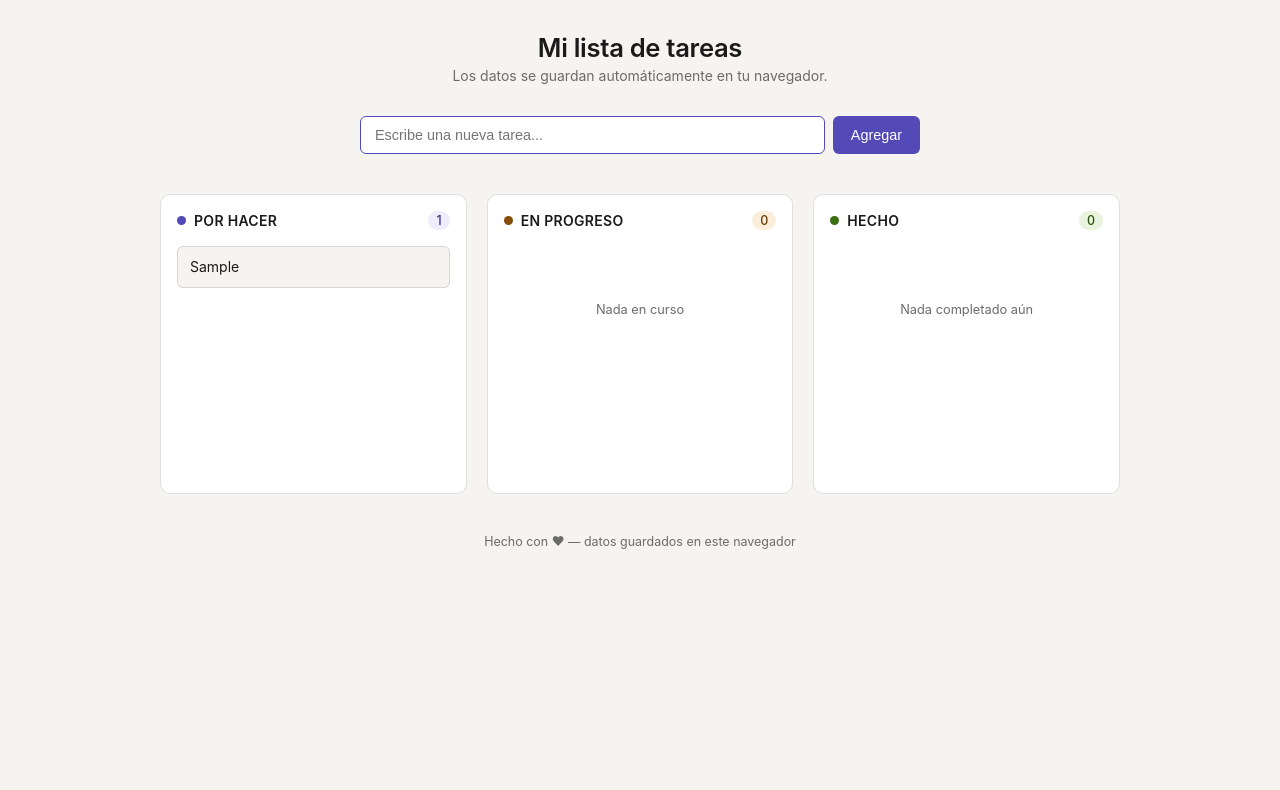
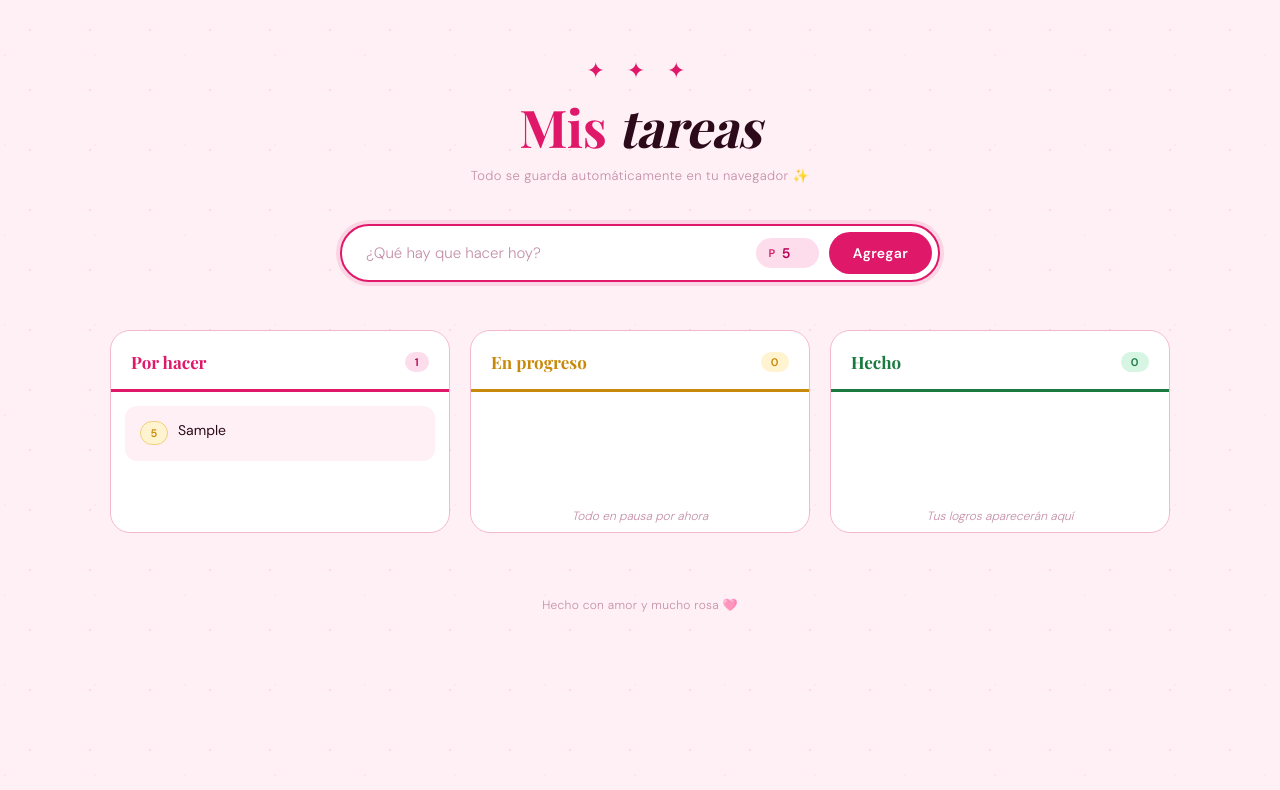
Before and after one commit to bilbaouribefernanda/TO-DO-APP-, a plain HTML site: page index.html in a window 1280 px wide. Both pictures are taken after typing "Sample" into the empty fields and a click on the button "Agregar". Drawn offline with nearby package versions, Linux system fonts and the light colour scheme; a web font is replaced by a local one.

Commit message:
Update index.html

```diff
--- a/index.html
+++ b/index.html
@@ -3,334 +3,442 @@
 <head>
 <meta charset="UTF-8">
 <meta name="viewport" content="width=device-width, initial-scale=1.0">
-<title>Mi lista de tareas</title>
+<title>Mis Tareas ✨</title>
+<link rel="preconnect" href="https://fonts.googleapis.com">
+<link href="https://fonts.googleapis.com/css2?family=Playfair+Display:ital,wght@0,700;1,700&family=DM+Sans:wght@300;400;500;600&display=swap" rel="stylesheet">
 <style>
 *, *::before, *::after { box-sizing: border-box; margin: 0; padding: 0; }
 
 :root {
-    --bg: #f5f4f0;
-    --surface: #ffffff;
-    --border: rgba(0,0,0,0.12);
-    --text: #1a1a1a;
-    --text-muted: #6b6b6b;
-    --todo-bg: #eeedfe;
-    --todo-accent: #534ab7;
-    --todo-text: #3c3489;
-    --progress-bg: #faeeda;
-    --progress-accent: #854f0b;
-    --progress-text: #633806;
-    --done-bg: #eaf3de;
-    --done-accent: #3b6d11;
-    --done-text: #27500a;
-    --radius: 10px;
-    --radius-sm: 6px;
-    --shadow: 0 1px 3px rgba(0,0,0,0.08);
-  }
-
-  @media (prefers-color-scheme: dark) {
-    :root {
-      --bg: #1a1a1a;
-      --surface: #252525;
-      --border: rgba(255,255,255,0.1);
-      --text: #e8e6e0;
-      --text-muted: #888;
-      --todo-bg: #26215c;
-      --todo-accent: #afa9ec;
-      --todo-text: #cecbf6;
-      --progress-bg: #412402;
-      --progress-accent: #fac775;
-      --progress-text: #faeeda;
-      --done-bg: #173404;
-      --done-accent: #97c459;
-      --done-text: #c0dd97;
-    }
+  --bg:        #fff0f5;
+  --surface:   #ffffff;
+  --border:    #f4b8ce;
+  --text:      #2d0a1a;
+  --text2:     #8a3a58;
+  --text3:     #c490a8;
+  --pink:      #e0186a;
+  --pink-deep: #b50052;
+  --pink-soft: #fddceb;
+  --hot:       #ff2d78;
+  --gold:      #c8890a;
+  --gold-bg:   #fff3d0;
+  --done-c:    #1a7a3f;
+  --done-bg:   #d6f5e3;
+  --r: 20px;
+  --r-sm: 12px;
+  --r-pill: 100px;
 }
 
 body {
-    font-family: -apple-system, BlinkMacSystemFont, 'Segoe UI', sans-serif;
+  font-family: 'DM Sans', sans-serif;
   background: var(--bg);
   color: var(--text);
   min-height: 100vh;
-    padding: 2rem 1rem;
 }
 
+/* sparkle confetti background */
+body::before {
+  content: '';
+  position: fixed;
+  inset: 0;
+  background-image:
+    radial-gradient(circle, #f48ab5 1.5px, transparent 1.5px),
+    radial-gradient(circle, #fdd5e8 1px, transparent 1px),
+    radial-gradient(circle, #fbc9dc 1px, transparent 1px);
+  background-size: 60px 60px, 40px 40px, 90px 90px;
+  background-position: 0 0, 20px 30px, 50px 10px;
+  opacity: .25;
+  pointer-events: none;
+  z-index: 0;
+}
+
+.wrap { position: relative; z-index: 1; }
+
+/* ── Header ── */
 header {
   text-align: center;
-    margin-bottom: 2rem;
+  padding: 56px 24px 40px;
+}
+
+.sparkles {
+  font-size: 22px;
+  letter-spacing: 8px;
+  display: block;
+  margin-bottom: 12px;
+  color: var(--pink);
 }
 
 header h1 {
-    font-size: 1.6rem;
-    font-weight: 600;
-    letter-spacing: -0.3px;
+  font-family: 'Playfair Display', Georgia, serif;
+  font-size: clamp(32px, 6vw, 52px);
+  font-weight: 700;
+  color: var(--pink);
+  letter-spacing: -0.5px;
+  line-height: 1.15;
+}
+
+header h1 em {
+  font-style: italic;
+  color: var(--text);
 }
 
 header p {
-    font-size: 0.875rem;
-    color: var(--text-muted);
-    margin-top: 4px;
+  font-size: 13px;
+  color: var(--text3);
+  margin-top: 10px;
+  font-weight: 300;
+  letter-spacing: .4px;
 }
 
-  .add-form {
-    display: flex;
-    gap: 8px;
-    max-width: 560px;
-    margin: 0 auto 2.5rem;
+/* ── Add form ── */
+.add-wrap {
+  max-width: 640px;
+  margin: 0 auto 48px;
+  padding: 0 20px;
 }
 
-  .add-form input {
-    flex: 1;
-    padding: 10px 14px;
-    border: 1px solid var(--border);
-    border-radius: var(--radius-sm);
+.add-card {
   background: var(--surface);
-    color: var(--text);
-    font-size: 0.9rem;
-    outline: none;
-    transition: border-color 0.15s;
+  border: 2px solid var(--border);
+  border-radius: var(--r-pill);
+  padding: 6px 6px 6px 24px;
+  display: flex;
+  align-items: center;
+  gap: 10px;
+  transition: border-color .2s, box-shadow .2s;
 }
 
-  .add-form input:focus {
-    border-color: var(--todo-accent);
+.add-card:focus-within {
+  border-color: var(--pink);
+  box-shadow: 0 0 0 4px rgba(224,24,106,.12);
 }
 
-  .add-form button {
-    padding: 10px 18px;
-    background: var(--todo-accent);
+.add-card input[type="text"] {
+  flex: 1;
+  border: none;
+  background: transparent;
+  font-family: 'DM Sans', sans-serif;
+  font-size: 15px;
+  color: var(--text);
+  outline: none;
+  min-width: 0;
+}
+
+.add-card input[type="text"]::placeholder { color: var(--text3); font-weight: 300; }
+
+.priority-pill {
+  display: flex;
+  align-items: center;
+  gap: 5px;
+  background: var(--pink-soft);
+  border-radius: var(--r-pill);
+  padding: 6px 12px;
+  flex-shrink: 0;
+}
+
+.priority-pill label {
+  font-size: 11px;
+  font-weight: 600;
+  color: var(--pink);
+  letter-spacing: .5px;
+  text-transform: uppercase;
+  white-space: nowrap;
+}
+
+.priority-pill input[type="number"] {
+  width: 26px;
+  border: none;
+  background: transparent;
+  font-family: 'DM Sans', sans-serif;
+  font-size: 14px;
+  font-weight: 600;
+  color: var(--pink-deep);
+  outline: none;
+  text-align: center;
+}
+
+.add-btn {
+  background: var(--pink);
   color: #fff;
   border: none;
-    border-radius: var(--radius-sm);
-    font-size: 0.9rem;
-    font-weight: 500;
+  border-radius: var(--r-pill);
+  padding: 12px 24px;
+  font-family: 'DM Sans', sans-serif;
+  font-size: 14px;
+  font-weight: 600;
   cursor: pointer;
+  letter-spacing: .3px;
   white-space: nowrap;
-    transition: opacity 0.15s;
+  transition: background .15s, box-shadow .15s, transform .1s;
 }
 
-  .add-form button:hover { opacity: 0.88; }
+.add-btn:hover { background: var(--pink-deep); box-shadow: 0 4px 16px rgba(224,24,106,.35); }
+.add-btn:active { transform: scale(.97); }
 
+/* ── Board ── */
 .board {
+  max-width: 1100px;
+  margin: 0 auto;
+  padding: 0 20px 64px;
   display: grid;
-    grid-template-columns: repeat(auto-fit, minmax(260px, 1fr));
-    gap: 1.25rem;
-    max-width: 960px;
-    margin: 0 auto;
+  grid-template-columns: repeat(3,1fr);
+  gap: 20px;
 }
 
+@media(max-width:720px){ .board { grid-template-columns:1fr; } }
+
+/* ── Column ── */
 .column {
   background: var(--surface);
-    border: 1px solid var(--border);
-    border-radius: var(--radius);
-    padding: 1rem;
-    min-height: 300px;
+  border: 1.5px solid var(--border);
+  border-radius: var(--r);
+  overflow: hidden;
 }
 
 .col-header {
+  padding: 20px 20px 16px;
   display: flex;
   align-items: center;
   justify-content: space-between;
-    margin-bottom: 1rem;
+  border-bottom: 3px solid transparent;
 }
 
-  .col-title {
-    display: flex;
-    align-items: center;
-    gap: 8px;
-    font-weight: 600;
-    font-size: 0.875rem;
-    letter-spacing: 0.3px;
-    text-transform: uppercase;
+.col-todo .col-header { border-bottom-color: var(--pink); }
+.col-prog .col-header { border-bottom-color: var(--gold); }
+.col-done .col-header { border-bottom-color: var(--done-c); }
+
+.col-label {
+  font-family: 'Playfair Display', serif;
+  font-size: 17px;
+  font-weight: 700;
+  color: var(--text);
 }
 
-  .col-dot {
-    width: 9px;
-    height: 9px;
-    border-radius: 50%;
+.col-todo .col-label { color: var(--pink); }
+.col-prog .col-label { color: var(--gold); }
+.col-done .col-label { color: var(--done-c); }
+
+.col-count {
+  font-size: 11px;
+  font-weight: 600;
+  letter-spacing: .5px;
+  padding: 3px 10px;
+  border-radius: var(--r-pill);
 }
 
-  .col-count {
-    font-size: 0.78rem;
-    font-weight: 500;
-    padding: 2px 8px;
-    border-radius: 20px;
-  }
-
-  .col-todo .col-dot    { background: var(--todo-accent); }
-  .col-todo .col-count  { background: var(--todo-bg); color: var(--todo-text); }
-  .col-prog .col-dot    { background: var(--progress-accent); }
-  .col-prog .col-count  { background: var(--progress-bg); color: var(--progress-text); }
-  .col-done .col-dot    { background: var(--done-accent); }
-  .col-done .col-count  { background: var(--done-bg); color: var(--done-text); }
+.col-todo .col-count { background: var(--pink-soft); color: var(--pink-deep); }
+.col-prog .col-count { background: var(--gold-bg);   color: var(--gold); }
+.col-done .col-count { background: var(--done-bg);   color: var(--done-c); }
 
 .task-list {
+  padding: 14px 14px;
   display: flex;
   flex-direction: column;
   gap: 8px;
-    min-height: 40px;
+  min-height: 100px;
 }
 
+.empty-msg {
+  text-align: center;
+  font-size: 12px;
+  font-weight: 300;
+  color: var(--text3);
+  padding: 16px 0 8px;
+  font-style: italic;
+}
+
+/* ── Task card ── */
 .task {
-    background: var(--bg);
-    border: 1px solid var(--border);
-    border-radius: var(--radius-sm);
-    padding: 10px 12px;
-    font-size: 0.875rem;
-    line-height: 1.4;
+  border-radius: var(--r-sm);
+  padding: 13px 14px;
   display: flex;
   align-items: flex-start;
-    gap: 8px;
+  gap: 10px;
   cursor: grab;
-    transition: box-shadow 0.15s, opacity 0.15s;
+  border: 1.5px solid transparent;
+  background: var(--bg);
+  transition: border-color .15s, box-shadow .15s;
   user-select: none;
 }
 
-  .task:active { cursor: grabbing; opacity: 0.7; }
-  .task.dragging { opacity: 0.4; }
-  .task.drag-over { box-shadow: 0 0 0 2px var(--todo-accent); }
+.task:hover {
+  border-color: var(--border);
+  box-shadow: 0 2px 12px rgba(224,24,106,.08);
+}
+
+.task:active { cursor: grabbing; opacity: .6; }
+.task.dragging { opacity: .3; }
+
+/* priority chip */
+.chip {
+  flex-shrink: 0;
+  height: 24px;
+  min-width: 28px;
+  padding: 0 8px;
+  border-radius: var(--r-pill);
+  display: flex;
+  align-items: center;
+  justify-content: center;
+  font-size: 11px;
+  font-weight: 700;
+  cursor: pointer;
+  transition: filter .15s, transform .1s;
+  margin-top: 1px;
+  letter-spacing: .3px;
+}
+
+.chip:hover { filter: brightness(.9); transform: scale(1.06); }
+
+.p-high { background: var(--pink);    color: #fff; }
+.p-mid  { background: var(--gold-bg); color: var(--gold); border: 1.5px solid #f0d080; }
+.p-low  { background: var(--done-bg); color: var(--done-c); }
+.p-done { background: #f0f0f0; color: #aaa; }
+
+.task-body { flex: 1; min-width: 0; }
 
 .task-text {
-    flex: 1;
+  font-size: 14px;
+  line-height: 1.55;
+  color: var(--text);
   word-break: break-word;
+  font-weight: 400;
 }
 
 .task-text.done-text {
   text-decoration: line-through;
-    color: var(--text-muted);
+  color: var(--text3);
 }
 
+/* inline priority editor */
+.p-editor { display: none; align-items: center; gap: 8px; margin-top: 8px; }
+.p-editor.open { display: flex; }
+.p-editor-label { font-size: 11px; color: var(--text3); white-space: nowrap; font-weight: 500; }
+.p-editor input[type="range"] { flex: 1; accent-color: var(--pink); cursor: pointer; }
+.p-val { font-size: 11px; font-weight: 700; color: var(--pink); min-width: 14px; text-align: right; }
+
+/* action buttons */
 .task-actions {
   display: flex;
-    gap: 4px;
+  align-items: flex-start;
+  gap: 2px;
+  opacity: 0;
+  transition: opacity .15s;
   flex-shrink: 0;
-    opacity: 0;
-    transition: opacity 0.15s;
+  padding-top: 1px;
 }
 
 .task:hover .task-actions { opacity: 1; }
 
-  .task-btn {
+.icon-btn {
   background: none;
   border: none;
   cursor: pointer;
-    padding: 2px 4px;
-    border-radius: 4px;
+  width: 26px;
+  height: 26px;
+  border-radius: 50%;
+  display: flex;
+  align-items: center;
+  justify-content: center;
   font-size: 13px;
-    color: var(--text-muted);
-    line-height: 1;
-    transition: background 0.12s, color 0.12s;
+  color: var(--text3);
+  transition: background .12s, color .12s;
 }
 
-  .task-btn:hover {
-    background: var(--border);
-    color: var(--text);
-  }
+.icon-btn:hover { background: var(--pink-soft); color: var(--pink); }
+.icon-btn.del:hover { background: #ffe0e8; color: var(--pink-deep); }
 
-  .task-btn.del:hover {
-    background: #fde8e8;
-    color: #c0392b;
-  }
-
-  .move-btns {
-    display: flex;
-    flex-direction: column;
-    gap: 2px;
-  }
-
-  .empty-msg {
-    font-size: 0.8rem;
-    color: var(--text-muted);
-    text-align: center;
-    padding: 1rem 0;
-  }
-
+/* footer */
 footer {
   text-align: center;
-    margin-top: 2.5rem;
-    font-size: 0.78rem;
-    color: var(--text-muted);
+  padding: 0 0 40px;
+  font-size: 12px;
+  color: var(--text3);
+  font-weight: 300;
+  letter-spacing: .3px;
 }
 </style>
 </head>
 <body>
+<div class="wrap">
 
 <header>
-  <h1>Mi lista de tareas</h1>
-  <p>Los datos se guardan automáticamente en tu navegador.</p>
+  <span class="sparkles">✦ ✦ ✦</span>
+  <h1>Mis <em>tareas</em></h1>
+  <p>Todo se guarda automáticamente en tu navegador ✨</p>
 </header>
 
-<div class="add-form">
-  <input type="text" id="new-task" placeholder="Escribe una nueva tarea..." maxlength="200">
-  <button onclick="addTask()">Agregar</button>
+<div class="add-wrap">
+  <div class="add-card">
+    <input type="text" id="new-task" placeholder="¿Qué hay que hacer hoy?" maxlength="200">
+    <div class="priority-pill">
+      <label for="new-priority">P</label>
+      <input type="number" id="new-priority" min="1" max="10" value="5">
+    </div>
+    <button class="add-btn" onclick="addTask()">Agregar</button>
+  </div>
 </div>
 
 <div class="board">
-  <div class="column col-todo" id="col-todo" ondragover="onDragOver(event)" ondrop="onDrop(event,'todo')">
+  <div class="column col-todo" ondragover="onDragOver(event)" ondrop="onDrop(event,'todo')">
     <div class="col-header">
-      <div class="col-title">
-        <div class="col-dot"></div>
-        Por hacer
-      </div>
+      <span class="col-label">Por hacer</span>
       <span class="col-count" id="count-todo">0</span>
     </div>
     <div class="task-list" id="list-todo"></div>
-    <div class="empty-msg" id="empty-todo">Sin tareas aún</div>
+    <div class="empty-msg" id="empty-todo">Nada por aquí… aún</div>
   </div>
 
-  <div class="column col-prog" id="col-prog" ondragover="onDragOver(event)" ondrop="onDrop(event,'progress')">
+  <div class="column col-prog" ondragover="onDragOver(event)" ondrop="onDrop(event,'progress')">
     <div class="col-header">
-      <div class="col-title">
-        <div class="col-dot"></div>
-        En progreso
-      </div>
+      <span class="col-label">En progreso</span>
       <span class="col-count" id="count-progress">0</span>
     </div>
     <div class="task-list" id="list-progress"></div>
-    <div class="empty-msg" id="empty-progress">Nada en curso</div>
+    <div class="empty-msg" id="empty-progress">Todo en pausa por ahora</div>
   </div>
 
-  <div class="column col-done" id="col-done" ondragover="onDragOver(event)" ondrop="onDrop(event,'done')">
+  <div class="column col-done" ondragover="onDragOver(event)" ondrop="onDrop(event,'done')">
     <div class="col-header">
-      <div class="col-title">
-        <div class="col-dot"></div>
-        Hecho
-      </div>
+      <span class="col-label">Hecho</span>
       <span class="col-count" id="count-done">0</span>
     </div>
     <div class="task-list" id="list-done"></div>
-    <div class="empty-msg" id="empty-done">Nada completado aún</div>
+    <div class="empty-msg" id="empty-done">Tus logros aparecerán aquí</div>
   </div>
 </div>
 
-<footer>Hecho con ♥ — datos guardados en este navegador</footer>
+<footer>Hecho con amor y mucho rosa 🩷</footer>
+
+</div><!-- .wrap -->
 
 <script>
 const COLS = ['todo','progress','done'];
 let tasks = [];
 let dragId = null;
+let openPId = null;
 
 function load() {
   try { tasks = JSON.parse(localStorage.getItem('tasks') || '[]'); }
   catch(e) { tasks = []; }
+  tasks.forEach(t => { if (t.priority == null) t.priority = 5; });
   render();
 }
 
-  function save() {
-    localStorage.setItem('tasks', JSON.stringify(tasks));
-  }
+function save() { localStorage.setItem('tasks', JSON.stringify(tasks)); }
 
-  function uid() {
-    return Date.now().toString(36) + Math.random().toString(36).slice(2,6);
-  }
+function uid() { return Date.now().toString(36) + Math.random().toString(36).slice(2,6); }
+
+function clamp(v) { return Math.min(10, Math.max(1, parseInt(v) || 5)); }
 
 function addTask() {
-    const input = document.getElementById('new-task');
-    const text = input.value.trim();
+  const inp = document.getElementById('new-task');
+  const text = inp.value.trim();
   if (!text) return;
-    tasks.unshift({ id: uid(), text, status: 'todo', created: Date.now() });
-    input.value = '';
-    save();
-    render();
-    input.focus();
+  const priority = clamp(document.getElementById('new-priority').value);
+  tasks.push({ id: uid(), text, status: 'todo', priority, created: Date.now() });
+  inp.value = '';
+  save(); render();
+  inp.focus();
 }
 
 document.getElementById('new-task').addEventListener('keydown', e => {
@@ -340,53 +448,88 @@
 function moveTask(id, dir) {
   const t = tasks.find(t => t.id === id);
   if (!t) return;
-    const i = COLS.indexOf(t.status);
-    const ni = i + dir;
+  const i = COLS.indexOf(t.status), ni = i + dir;
   if (ni < 0 || ni >= COLS.length) return;
   t.status = COLS[ni];
-    save();
-    render();
+  save(); render();
 }
 
 function deleteTask(id) {
   tasks = tasks.filter(t => t.id !== id);
-    save();
+  save(); render();
+}
+
+function setPriority(id, val) {
+  const t = tasks.find(t => t.id === id);
+  if (!t) return;
+  t.priority = clamp(val);
+  openPId = id;
+  save(); render();
+}
+
+function toggleP(id) {
+  openPId = openPId === id ? null : id;
   render();
+}
+
+function sorted(items, col) {
+  if (col === 'done') return items;
+  return [...items].sort((a,b) => (b.priority||5) - (a.priority||5));
+}
+
+function chipClass(p, done) {
+  if (done) return 'p-done';
+  if (p >= 8) return 'p-high';
+  if (p >= 4) return 'p-mid';
+  return 'p-low';
+}
+
+function esc(s) {
+  return s.replace(/&/g,'&amp;').replace(/</g,'&lt;').replace(/>/g,'&gt;').replace(/"/g,'&quot;');
 }
 
 function render() {
   COLS.forEach(col => {
-      const list = document.getElementById('list-' + col);
+    const list  = document.getElementById('list-' + col);
     const empty = document.getElementById('empty-' + col);
     const count = document.getElementById('count-' + col);
-      const items = tasks.filter(t => t.status === col);
+    const isDone = col === 'done';
+    const items = sorted(tasks.filter(t => t.status === col), col);
     count.textContent = items.length;
     empty.style.display = items.length ? 'none' : 'block';
     list.innerHTML = '';
+    const ci = COLS.indexOf(col);
+
     items.forEach(t => {
+      const p = t.priority || 5;
+      const isOpen = openPId === t.id;
       const div = document.createElement('div');
       div.className = 'task';
       div.draggable = true;
       div.dataset.id = t.id;
-        div.addEventListener('dragstart', e => { dragId = t.id; div.classList.add('dragging'); });
-        div.addEventListener('dragend', () => div.classList.remove('dragging'));
-        const ci = COLS.indexOf(col);
+      div.addEventListener('dragstart', () => { dragId = t.id; div.classList.add('dragging'); });
+      div.addEventListener('dragend',   () => div.classList.remove('dragging'));
+
       div.innerHTML = `
-          <div class="task-text ${col==='done'?'done-text':''}">${escHtml(t.text)}</div>
+        <div class="chip ${chipClass(p,isDone)}" title="Prioridad ${p}" onclick="toggleP('${t.id}')">${p}</div>
+        <div class="task-body">
+          <div class="task-text ${isDone?'done-text':''}">${esc(t.text)}</div>
+          <div class="p-editor ${isOpen?'open':''}">
+            <span class="p-editor-label">Prioridad</span>
+            <input type="range" min="1" max="10" step="1" value="${p}"
+              oninput="this.nextElementSibling.textContent=this.value"
+              onchange="setPriority('${t.id}',this.value)">
+            <span class="p-val">${p}</span>
+          </div>
+        </div>
         <div class="task-actions">
-            <div class="move-btns">
-              ${ci > 0 ? `<button class="task-btn" onclick="moveTask('${t.id}',-1)" title="Mover atrás">←</button>` : ''}
-              ${ci < COLS.length-1 ? `<button class="task-btn" onclick="moveTask('${t.id}',1)" title="Mover adelante">→</button>` : ''}
-            </div>
-            <button class="task-btn del" onclick="deleteTask('${t.id}')" title="Eliminar">✕</button>
+          ${ci > 0 ? `<button class="icon-btn" onclick="moveTask('${t.id}',-1)" title="Atrás">←</button>` : ''}
+          ${ci < 2  ? `<button class="icon-btn" onclick="moveTask('${t.id}',1)"  title="Adelante">→</button>` : ''}
+          <button class="icon-btn del" onclick="deleteTask('${t.id}')" title="Eliminar">✕</button>
         </div>`;
       list.appendChild(div);
     });
   });
-  }
-
-  function escHtml(s) {
-    return s.replace(/&/g,'&amp;').replace(/</g,'&lt;').replace(/>/g,'&gt;').replace(/"/g,'&quot;');
 }
 
 function onDragOver(e) { e.preventDefault(); }
```
Lines whose indentation alone changed are shown as unchanged.
